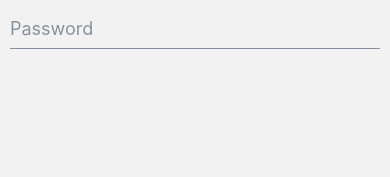
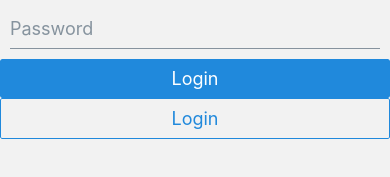
Before and after one commit to jonnyabrams/cignal, a React Native app: screen /Login in a window 390 px wide. Shown: the part 307-484 px from the top of the page. Built offline with nearby package versions, Linux system fonts and the light colour scheme.

Commit message:
feat: LoginScreen buttons

```diff
--- a/src/screens/LoginScreen.tsx
+++ b/src/screens/LoginScreen.tsx
@@ -31,6 +31,9 @@ const LoginScreen = () => {
           onChangeText={(text) => setPassword(text)}
         />
       </View>
+
+      <Button containerStyle={styles.button} title="Login" />
+      <Button containerStyle={styles.button} type="outline" title="Login" />
     </View>
   );
 };
@@ -39,4 +42,5 @@ export default LoginScreen;
 
 const styles = StyleSheet.create({
   inputContainer: {},
+  button: {}
 });
```
